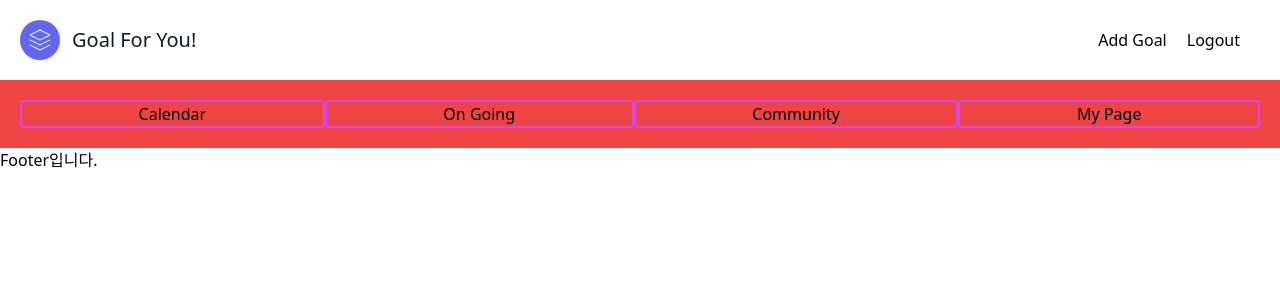
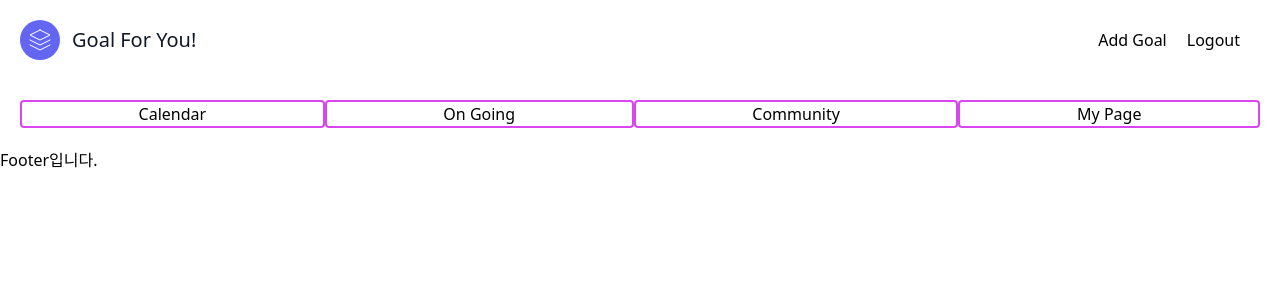
Before and after one commit to WEB-project-study/goal_for_you_web, a Next.js app in the folder client/: page / in a window 1280 px wide. Shown: the top 300 px of the page. Built offline with nearby package versions, Linux system fonts and the light colour scheme.

Commit message:
Update header.js

```diff
--- a/client/src/components/header.js
+++ b/client/src/components/header.js
@@ -43,7 +43,7 @@ const Header = () => {
                     </nav>
                 </div>
             </div>
-            <div className="bg-red-500 p-5 items-center">
+            <div className="bg-white p-5 items-center">
                 <div className="flex flex-col md:flex-row">
                     <MainNav feature="Calendar" />
                     <MainNav feature="On Going" />
```
